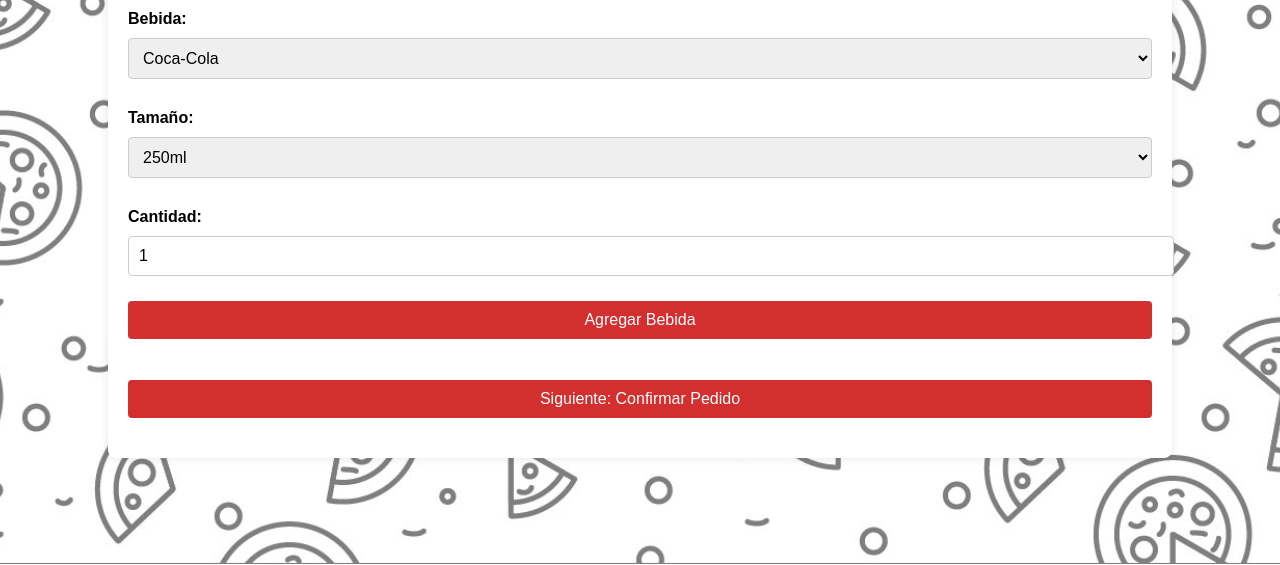
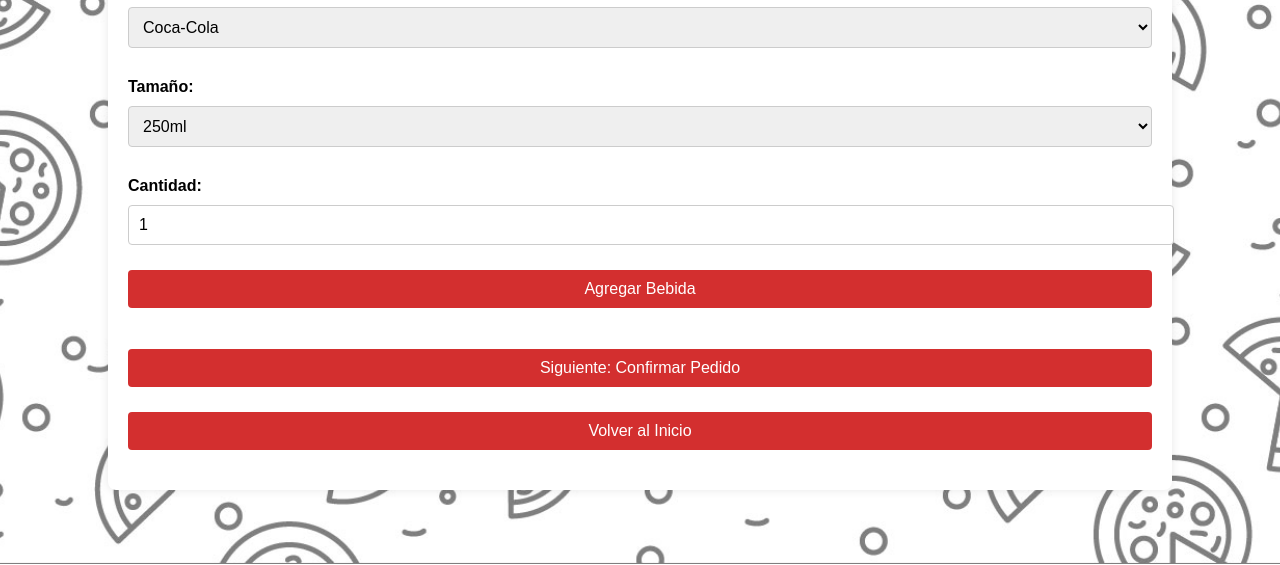
Before and after one commit to DmejiariUnal8313/Proyecto_Base, a website: page pag/bebidas.html in a window 1280 px wide. Shown: the part 235-800 px from the top of the page. Drawn offline with Linux system fonts and the light colour scheme.

Commit message:
refactor: agregar botón para volver al inicio en las páginas de bebidas y pizzas

```diff
--- a/pag/bebidas.html
+++ b/pag/bebidas.html
@@ -66,6 +66,9 @@
         <a href="confirmar.html">
             <button>Siguiente: Confirmar Pedido</button>
         </a>
+        <a href="index.html" onclick="reiniciarPedido()">
+            <button>Volver al Inicio</button>
+        </a>
     </div>
     <script src="/js/bebidas.js"></script>
 </body>
```
Also changed, not shown: pag/pizzas.html (+3 -0 lines).
